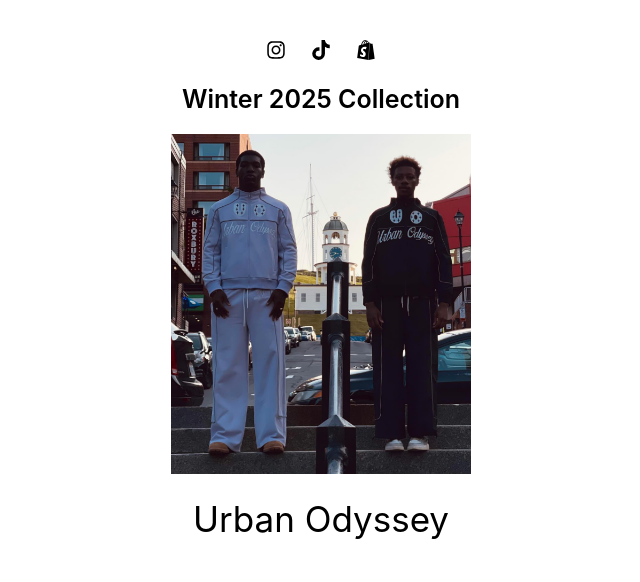
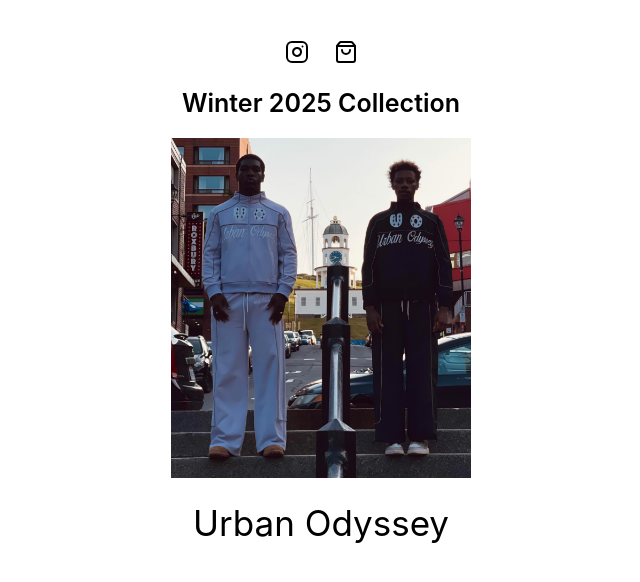
Before and after one commit to edzainhema/urbanodyssey, a React (Create React App) app: page / in a window 1280 px wide. Shown: the top 582 px of the page, without its empty margins (319-959 px from the left). Built offline with nearby package versions, Linux system fonts and the light colour scheme.

Commit message:
Describe what you changed

```diff
--- a/package.json
+++ b/package.json
@@ -11,6 +11,7 @@
     "@types/node": "^16.18.126",
     "@types/react": "^19.2.7",
     "@types/react-dom": "^19.2.3",
+    "lucide-react": "^0.559.0",
     "react": "^19.2.1",
     "react-dom": "^19.2.1",
     "react-icons": "^5.5.0",
--- a/src/App.tsx
+++ b/src/App.tsx
@@ -1,8 +1,6 @@
 import React from 'react';
 import logo from './logo.svg';
-import { FaInstagram } from "react-icons/fa";
-import { FaTiktok } from "react-icons/fa6";
-import { SiShopify } from "react-icons/si";
+import { Instagram, ShoppingBag } from "lucide-react";
 
 import './App.css';
 
@@ -22,15 +20,12 @@
   target="_blank"
   rel="noopener noreferrer"
 >
-          <FaInstagram size={20} color="black" />
+          <Instagram size={24} color="black" />
         </a>
 
-        <a href="https://www.tiktok.com/@theurban_odyssey/video/7566878713829264647?q=the%20urban%20odyssey&t=1765431505718" target="_blank" rel="noopener noreferrer">
-          <FaTiktok size={20} color="black" />
-        </a>
 
         <a href="#" target="_blank" rel="noopener noreferrer">
-          <SiShopify size={20} color="black" />
+          <ShoppingBag size={24} color="black" />
         </a>
 
       </div>
```
Also changed, not shown: 1 other file (tests, documents, lock files or other folders).
